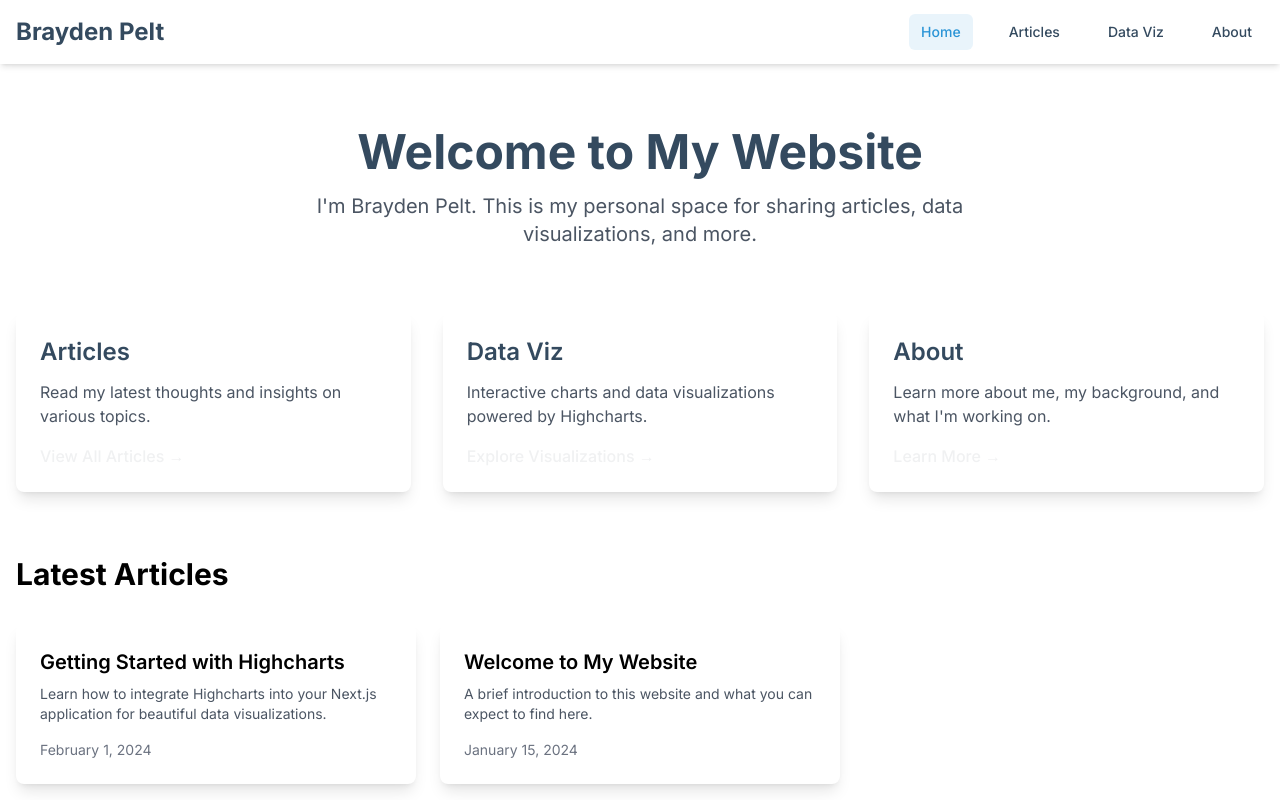
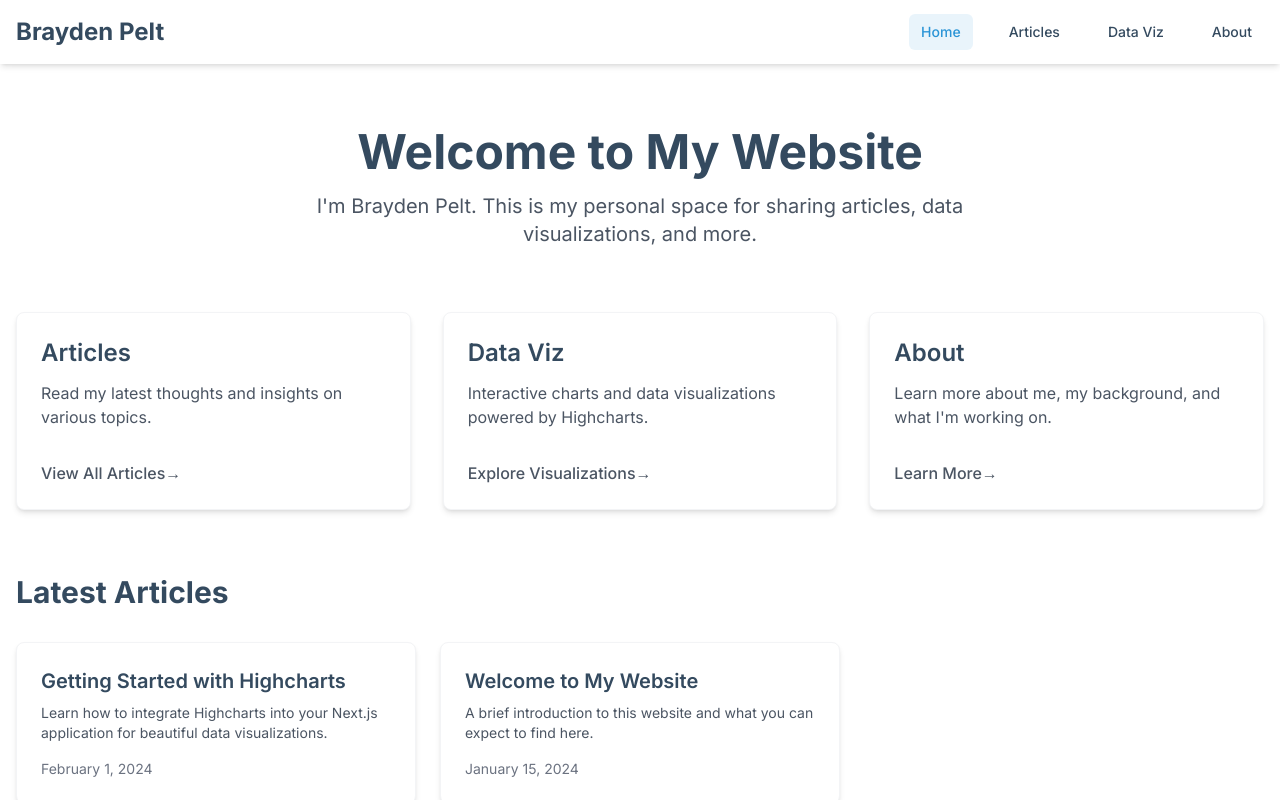
Before and after one commit to Reel48/braydenpelt.com, a Next.js app: page / in a window 1280 px wide. Shown: the top 800 px of the page. Built offline with nearby package versions, Linux system fonts and the light colour scheme.

Commit message:
Improve readability and modern styling: replace slate grey text with gray-600, add subtle borders and hover effects

```diff
--- a/app/about/page.tsx
+++ b/app/about/page.tsx
@@ -1,7 +1,7 @@
 export default function AboutPage() {
   return (
     <div className="container mx-auto px-4 py-16 max-w-4xl">
-      <h1 className="text-4xl font-bold mb-8">About Me</h1>
+      <h1 className="text-4xl font-bold mb-8 text-anchor-navy dark:text-gray-100">About Me</h1>
 
       <div className="prose prose-lg dark:prose-invert max-w-none">
         <p className="text-xl text-gray-700 dark:text-gray-300 mb-6">
--- a/app/articles/page.tsx
+++ b/app/articles/page.tsx
@@ -8,7 +8,7 @@ export default function ArticlesPage() {
 
   return (
     <div className="container mx-auto px-4 py-16">
-      <h1 className="text-4xl font-bold mb-8">Articles</h1>
+      <h1 className="text-4xl font-bold mb-8 text-anchor-navy dark:text-gray-100">Articles</h1>
 
       {articles.length === 0 ? (
         <div className="text-center py-16">
@@ -25,9 +25,9 @@ export default function ArticlesPage() {
             <Link
               key={article.slug}
               href={`/articles/${article.slug}`}
-              className="block p-6 bg-white dark:bg-gray-800 rounded-lg shadow-lg hover:shadow-xl transition-shadow"
+              className="block p-6 bg-white dark:bg-gray-800 rounded-lg shadow-md hover:shadow-lg transition-all duration-200 border border-gray-100 dark:border-gray-700 group"
             >
-              <h2 className="text-2xl font-semibold mb-2">{article.title}</h2>
+              <h2 className="text-2xl font-semibold mb-2 text-anchor-navy dark:text-gray-100 group-hover:text-anchor-navy/80 transition-colors">{article.title}</h2>
               <p className="text-gray-600 dark:text-gray-300 mb-4">
                 {article.excerpt}
               </p>
--- a/app/data-viz/page.tsx
+++ b/app/data-viz/page.tsx
@@ -26,7 +26,7 @@ const visualizations = [
 export default function DataVizPage() {
   return (
     <div className="container mx-auto px-4 py-16">
-      <h1 className="text-4xl font-bold mb-4">Data Visualizations</h1>
+      <h1 className="text-4xl font-bold mb-4 text-anchor-navy dark:text-gray-100">Data Visualizations</h1>
       <p className="text-gray-600 dark:text-gray-300 mb-12 text-lg">
         Interactive charts and visualizations powered by Highcharts
       </p>
@@ -36,9 +36,9 @@ export default function DataVizPage() {
           <Link
             key={viz.href}
             href={viz.href}
-            className="block p-6 bg-white dark:bg-gray-800 rounded-lg shadow-lg hover:shadow-xl transition-shadow"
+            className="block p-6 bg-white dark:bg-gray-800 rounded-lg shadow-md hover:shadow-lg transition-all duration-200 border border-gray-100 dark:border-gray-700 group"
           >
-            <h2 className="text-xl font-semibold mb-2">{viz.title}</h2>
+            <h2 className="text-xl font-semibold mb-2 text-anchor-navy dark:text-gray-100 group-hover:text-anchor-navy/80 transition-colors">{viz.title}</h2>
             <p className="text-gray-600 dark:text-gray-300">{viz.description}</p>
           </Link>
         ))}
--- a/app/page.tsx
+++ b/app/page.tsx
@@ -19,57 +19,62 @@ export default async function Home() {
 
       <section className="mb-16">
         <div className="grid md:grid-cols-3 gap-8 mb-8">
-          <div className="p-6 bg-white dark:bg-gray-800 rounded-lg shadow-lg">
+          <div className="p-6 bg-white dark:bg-gray-800 rounded-lg shadow-md hover:shadow-lg transition-all duration-200 border border-gray-100 dark:border-gray-700">
             <h2 className="text-2xl font-semibold mb-3 text-anchor-navy dark:text-gray-100">Articles</h2>
-            <p className="text-gray-600 dark:text-gray-300">
+            <p className="text-gray-600 dark:text-gray-300 mb-4">
               Read my latest thoughts and insights on various topics.
             </p>
             <Link
               href="/articles"
-              className="text-slate-grey hover:text-anchor-navy dark:text-gray-400 dark:hover:text-gray-200 font-medium mt-4 inline-block"
+              className="text-gray-600 hover:text-anchor-navy dark:text-gray-400 dark:hover:text-gray-200 font-medium mt-4 inline-block transition-colors group"
             >
-              View All Articles →
+              View All Articles
+              <span className="inline-block transition-transform group-hover:translate-x-1">→</span>
             </Link>
           </div>
 
-          <div className="p-6 bg-white dark:bg-gray-800 rounded-lg shadow-lg">
+          <div className="p-6 bg-white dark:bg-gray-800 rounded-lg shadow-md hover:shadow-lg transition-all duration-200 border border-gray-100 dark:border-gray-700">
             <h2 className="text-2xl font-semibold mb-3 text-anchor-navy dark:text-gray-100">Data Viz</h2>
-            <p className="text-gray-600 dark:text-gray-300">
+            <p className="text-gray-600 dark:text-gray-300 mb-4">
               Interactive charts and data visualizations powered by Highcharts.
             </p>
             <Link
               href="/data-viz"
-              className="text-slate-grey hover:text-anchor-navy dark:text-gray-400 dark:hover:text-gray-200 font-medium mt-4 inline-block"
+              className="text-gray-600 hover:text-anchor-navy dark:text-gray-400 dark:hover:text-gray-200 font-medium mt-4 inline-block transition-colors group"
             >
-              Explore Visualizations →
+              Explore Visualizations
+              <span className="inline-block transition-transform group-hover:translate-x-1">→</span>
             </Link>
           </div>
 
-          <div className="p-6 bg-white dark:bg-gray-800 rounded-lg shadow-lg">
+          <div className="p-6 bg-white dark:bg-gray-800 rounded-lg shadow-md hover:shadow-lg transition-all duration-200 border border-gray-100 dark:border-gray-700">
             <h2 className="text-2xl font-semibold mb-3 text-anchor-navy dark:text-gray-100">About</h2>
-            <p className="text-gray-600 dark:text-gray-300">
+            <p className="text-gray-600 dark:text-gray-300 mb-4">
               Learn more about me, my background, and what I&apos;m working on.
             </p>
             <Link
               href="/about"
-              className="text-slate-grey hover:text-anchor-navy dark:text-gray-400 dark:hover:text-gray-200 font-medium mt-4 inline-block"
+              className="text-gray-600 hover:text-anchor-navy dark:text-gray-400 dark:hover:text-gray-200 font-medium mt-4 inline-block transition-colors group"
             >
-              Learn More →
+              Learn More
+              <span className="inline-block transition-transform group-hover:translate-x-1">→</span>
             </Link>
           </div>
         </div>
       </section>
 
       <section>
-        <h2 className="text-3xl font-bold mb-8">Latest Articles</h2>
+        <h2 className="text-3xl font-bold mb-8 text-anchor-navy dark:text-gray-100">Latest Articles</h2>
         <div className="grid md:grid-cols-3 gap-6">
           {articles.map((article) => (
             <Link
               key={article.slug}
               href={`/articles/${article.slug}`}
-              className="block p-6 bg-white dark:bg-gray-800 rounded-lg shadow-lg hover:shadow-xl transition-shadow"
+              className="block p-6 bg-white dark:bg-gray-800 rounded-lg shadow-md hover:shadow-lg transition-all duration-200 border border-gray-100 dark:border-gray-700 group"
             >
-              <h3 className="text-xl font-semibold mb-2">{article.title}</h3>
+              <h3 className="text-xl font-semibold mb-2 text-anchor-navy dark:text-gray-100 group-hover:text-anchor-navy/80 transition-colors">
+                {article.title}
+              </h3>
               <p className="text-gray-600 dark:text-gray-300 text-sm mb-4">
                 {article.excerpt}
               </p>
```
